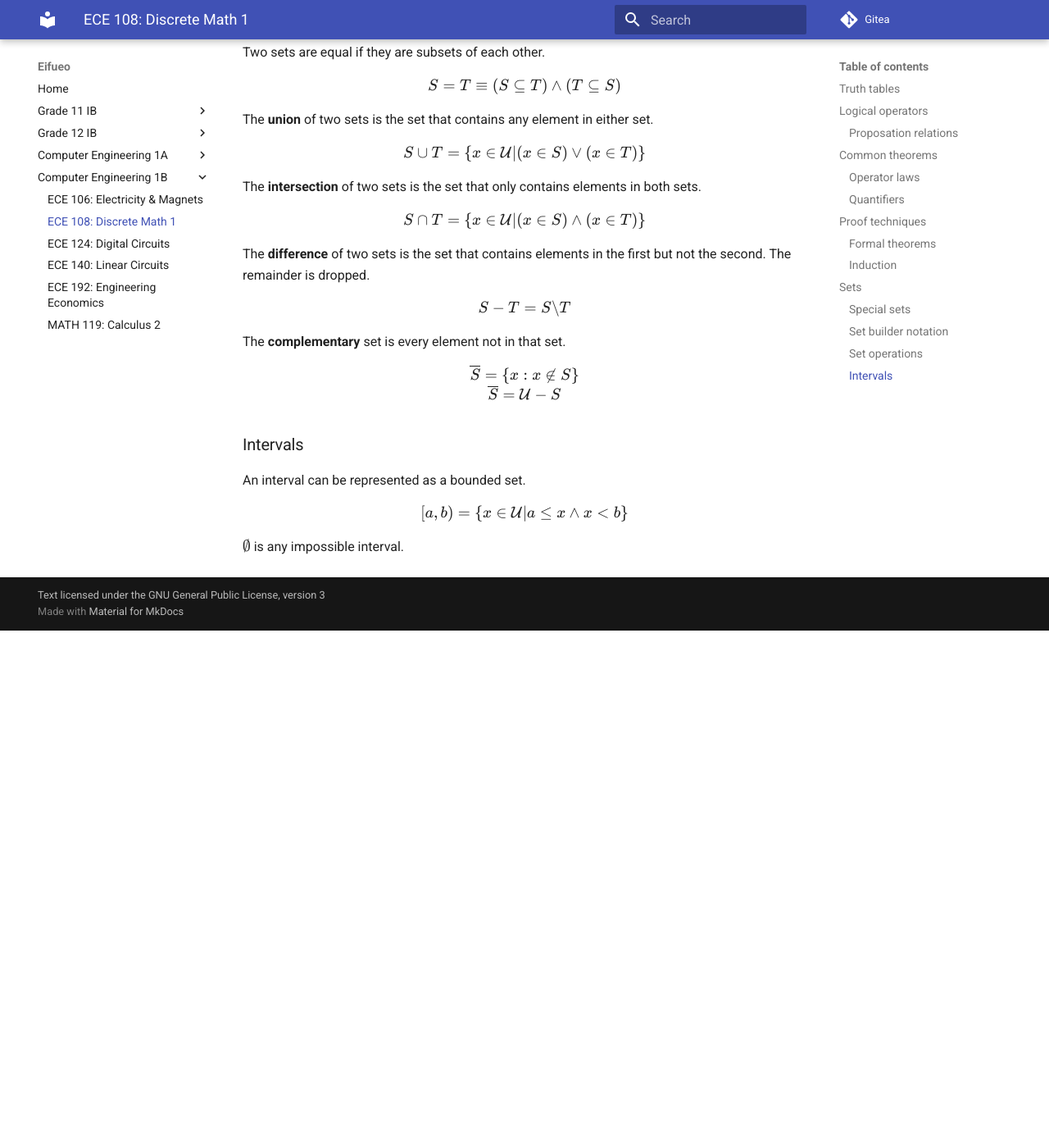
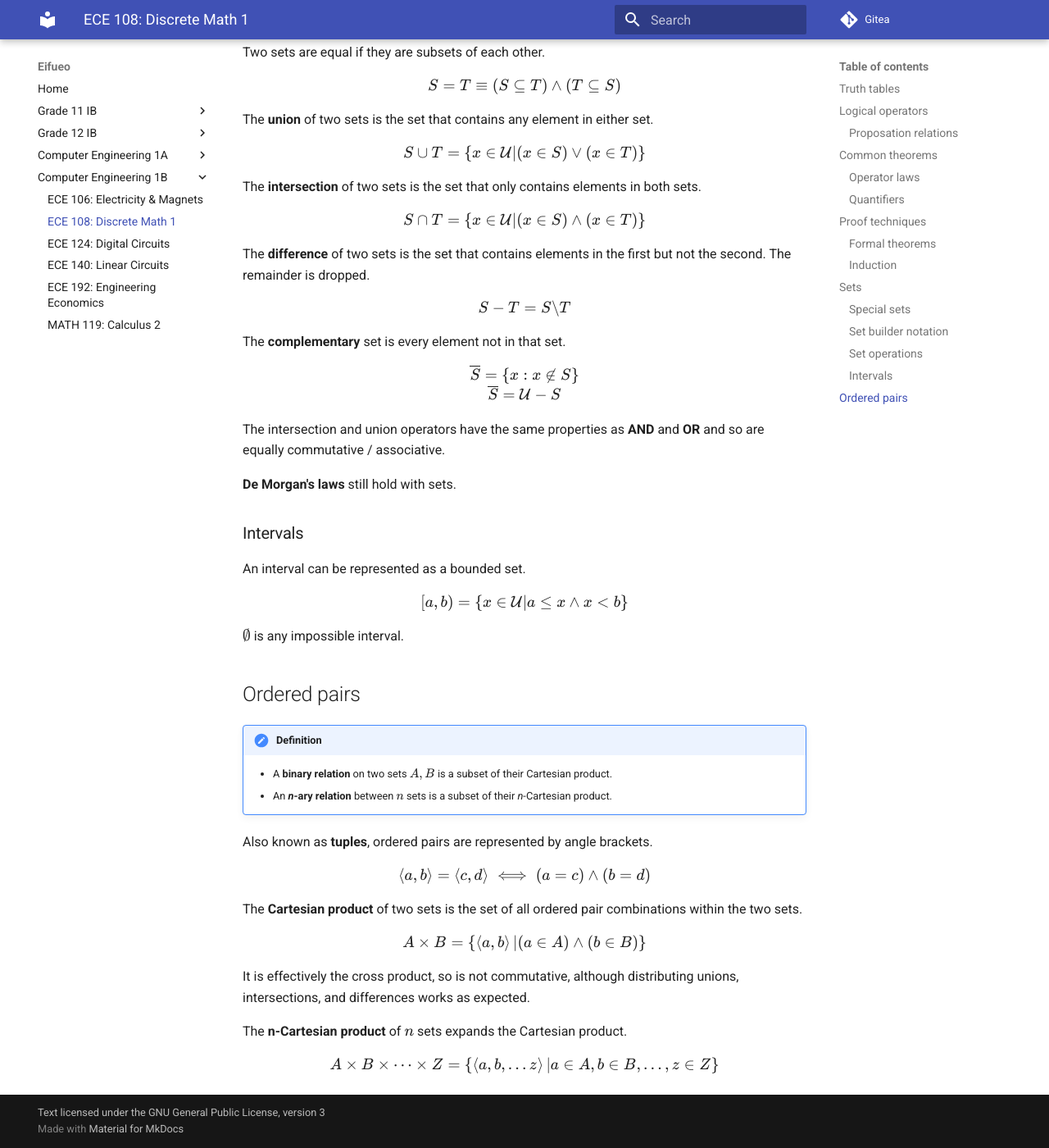
Before and after one commit to potatoeggy/eifueo, an MkDocs documentation site: the page built from docs/1b/ece108.md, in a window 1280 px wide and 1400 px high, scrolled down 9787 px. Shown: the whole window at 82% size. Built offline with MkDocs 1.6.1 and Material for MkDocs 9.7.7, drawn with Linux system fonts in a browser that asks for light colours; before the commit the page ends 10556 px from its top, so only the background shows below that.

Commit message:
ece108: add cross product

```diff
--- a/docs/1b/ece108.md
+++ b/docs/1b/ece108.md
@@ -395,6 +395,10 @@ $$
 \overline S=\mathcal U-S
 $$
 
+The intersection and union operators have the same properties as **AND** and **OR** and so are equally commutative / associative.
+
+**De Morgan's laws** still hold with sets.
+
 ### Intervals
 
 An interval can be represented as a bounded set.
@@ -402,3 +406,23 @@ An interval can be represented as a bounded set.
 $$[a,b)=\{x\in\mathcal U|a\leq x\wedge x<b\}$$
 
 $\empty$ is any impossible interval.
+
+## Ordered pairs
+
+!!! definition
+    - A **binary relation** on two sets $A, B$ is a subset of their Cartesian product.
+    - An ***n*-ary relation** between $n$ sets is a subset of their *n*-Cartesian product.
+
+Also known as **tuples**, ordered pairs are represented by angle brackets.
+
+$$\left<a,b\right> = \left<c,d\right>\iff (a=c)\wedge(b=d)$$
+
+The **Cartesian product** of two sets is the set of all ordered pair combinations within the two sets.
+
+$$A\times B=\{\left<a,b\right> | (a\in A)\wedge (b\in B)\}$$
+
+It is effectively the cross product, so is not commutative, although distributing unions, intersections, and differences works as expected.
+
+The **n-Cartesian product** of $n$ sets expands the Cartesian product.
+
+$$A\times B\times\dots\times Z=\{\left<a, b,\dots z\right>|a\in A, b\in B,\dots,z\in Z\}$$
```
